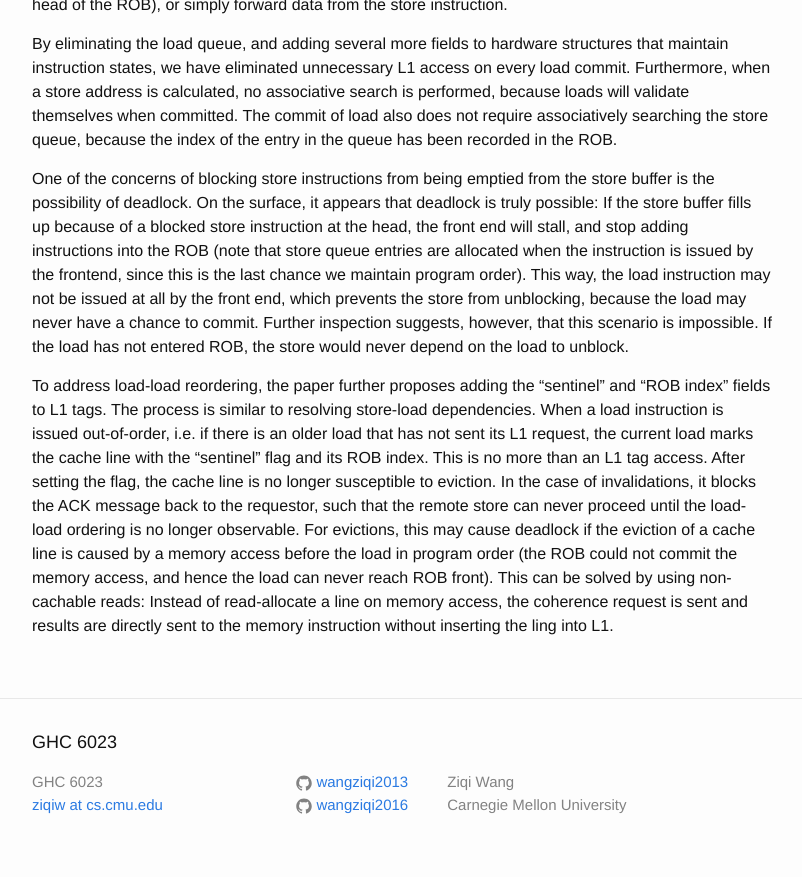
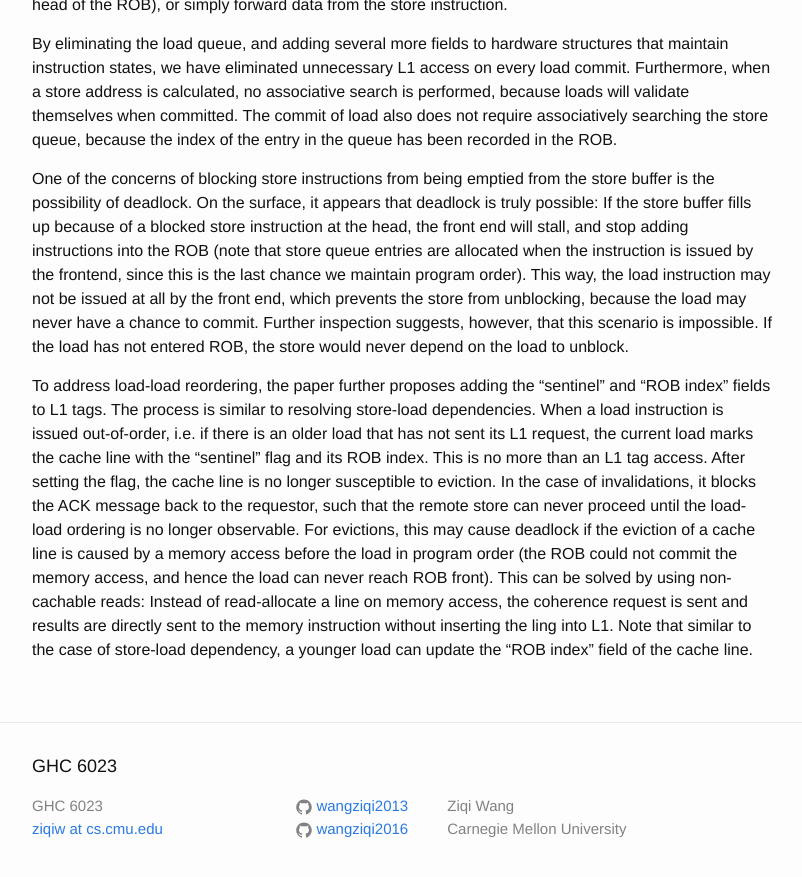
Before and after one commit to wangziqi2013/wangziqi2013.github.io, a Jekyll site: the page built from _posts/2019-08-07-the-superfluous-load-queue.markdown, in a window 1280 px wide and 900 px high, scrolled down 2746 px. Shown: the top 877 px of the window, without its empty margins (238-1040 px from the left). Built offline with Jekyll 4.4.1, drawn with Linux system fonts in a browser that asks for light colours.

Commit message:
Adding L1 block

```diff
--- a/_posts/2019-08-07-the-superfluous-load-queue.markdown
+++ b/_posts/2019-08-07-the-superfluous-load-queue.markdown
@@ -122,4 +122,5 @@ can never proceed until the load-load ordering is no longer observable. For evic
 eviction of a cache line is caused by a memory access before the load in program order (the ROB could not commit the
 memory access, and hence the load can never reach ROB front). This can be solved by using non-cachable reads: Instead of
 read-allocate a line on memory access, the coherence request is sent and results are directly sent to the memory
-instruction without inserting the ling into L1.
+instruction without inserting the ling into L1. Note that similar to the case of store-load dependency, a younger load can
+update the "ROB index" field of the cache line.
```
